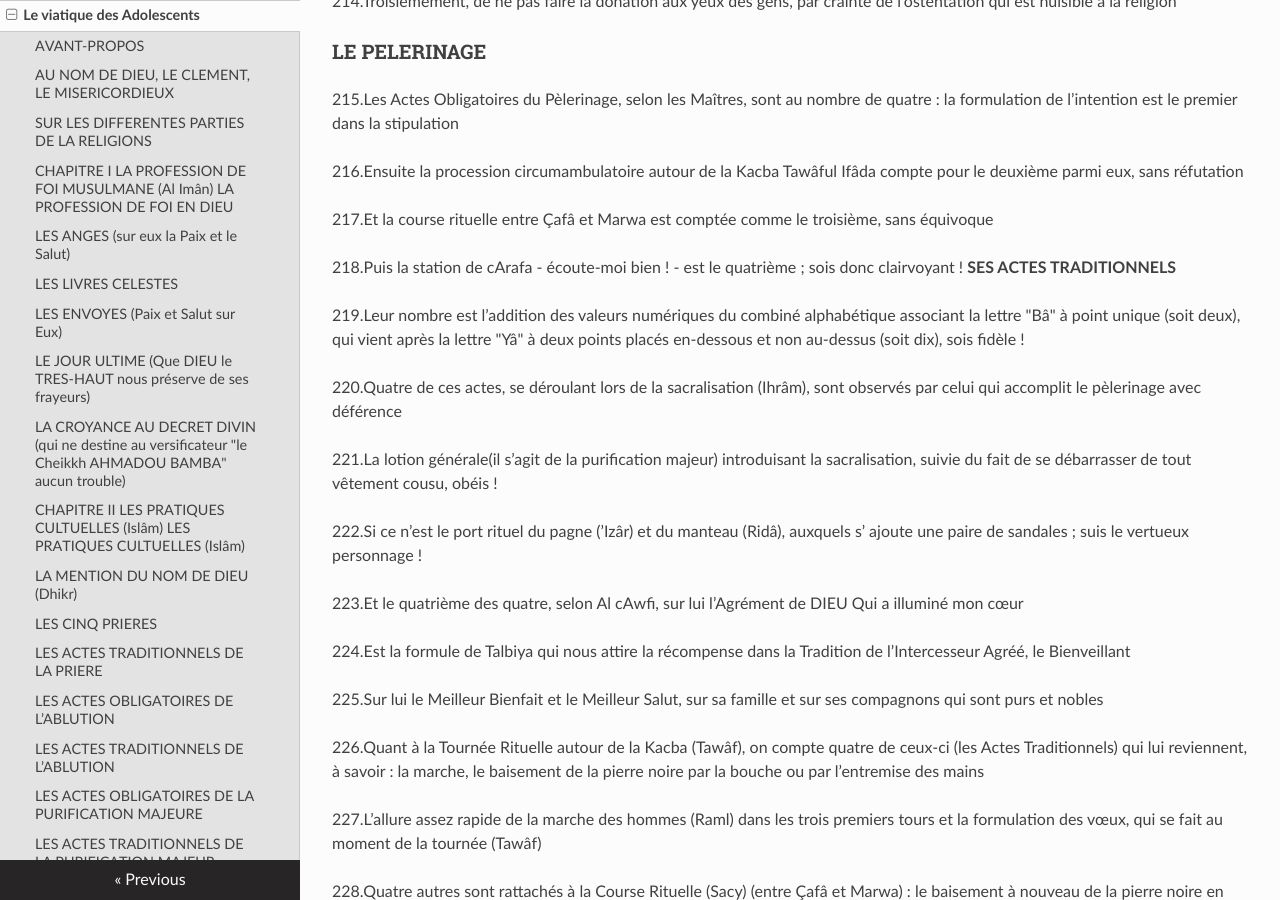
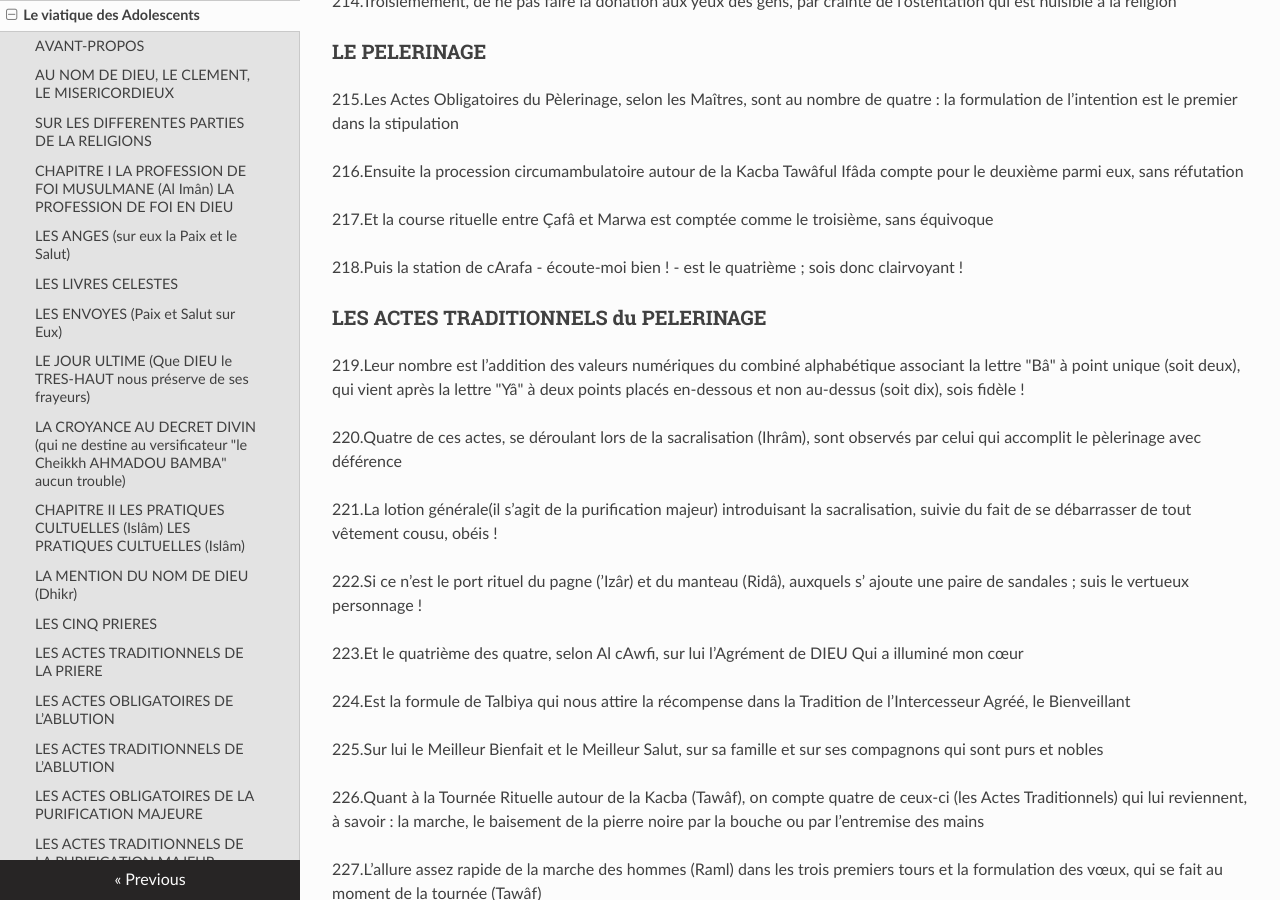
Before and after one commit to abdou0796/Apprendre-ta-r-ligion, an MkDocs documentation site: the page built from docs/tazawoudous_sikhar.md, in a window 1280 px wide and 900 px high, scrolled down 13173 px. Built offline with MkDocs 1.6.1, drawn with Linux system fonts in a browser that asks for light colours; nearby versions of some CDN libraries.

Commit message:
Update tazawoudous_sikhar.md

```diff
--- a/docs/tazawoudous_sikhar.md
+++ b/docs/tazawoudous_sikhar.md
@@ -44,7 +44,6 @@ Que le Salut et la Paix de DIEU le TRES-HAUT soient sur notre Seigneur et Maîtr
 17.Par un repentir sincère, se tournant résolument vers DIEU, atteindra la perfection
 
 18.Attachez-vous à ces conseils que je vous prodigue, vous aurez alors un bénéfice certain Ici-bas  et dans l’Au-delà, en compagnie des bienheureux
-
 ### SUR LES DIFFERENTES PARTIES DE LA RELIGIONS
 
 19.Les parties qui composent la Religion de notre SEIGNEUR sont : "la Profession de Foi (Imân),  après cela les Pratiques Cultuelles de Soumission à DIEU (Islâm) et la Perfection Spirituelle (Ihsân)"
@@ -468,6 +467,7 @@ Que le Salut et la Paix de DIEU le TRES-HAUT soient sur notre Seigneur et Maîtr
 213.C’est de l’acquitter délibérémentet qu’elle soit prélevée sur la qualité moyenne du bien  imposable, quel qu’il soit
 
 214.Troisièmement, de ne pas faire la donation aux yeux des gens, par crainte de l’ostentation qui  est nuisible à la religion
+
 ### LE PELERINAGE
 
 215.Les Actes Obligatoires du Pèlerinage, selon les Maîtres, sont au nombre de quatre : la  formulation de l’intention est le premier dans la stipulation
@@ -476,7 +476,9 @@ Que le Salut et la Paix de DIEU le TRES-HAUT soient sur notre Seigneur et Maîtr
 
 217.Et la course rituelle entre Çafâ et Marwa est comptée comme le troisième, sans équivoque
 
-218.Puis la station de cArafa \- écoute-moi bien \! \- est le quatrième ; sois donc clairvoyant \!  **SES ACTES TRADITIONNELS**
+218.Puis la station de cArafa \- écoute-moi bien \! \- est le quatrième ; sois donc clairvoyant \!
+
+### LES ACTES TRADITIONNELS du PELERINAGE
 
 219.Leur nombre est l’addition des valeurs numériques du combiné alphabétique associant la lettre  "Bâ" à point unique (soit deux), qui vient après la lettre "Yâ" à deux points placés en-dessous et  non au-dessus (soit dix), sois fidèle \!
 
```
